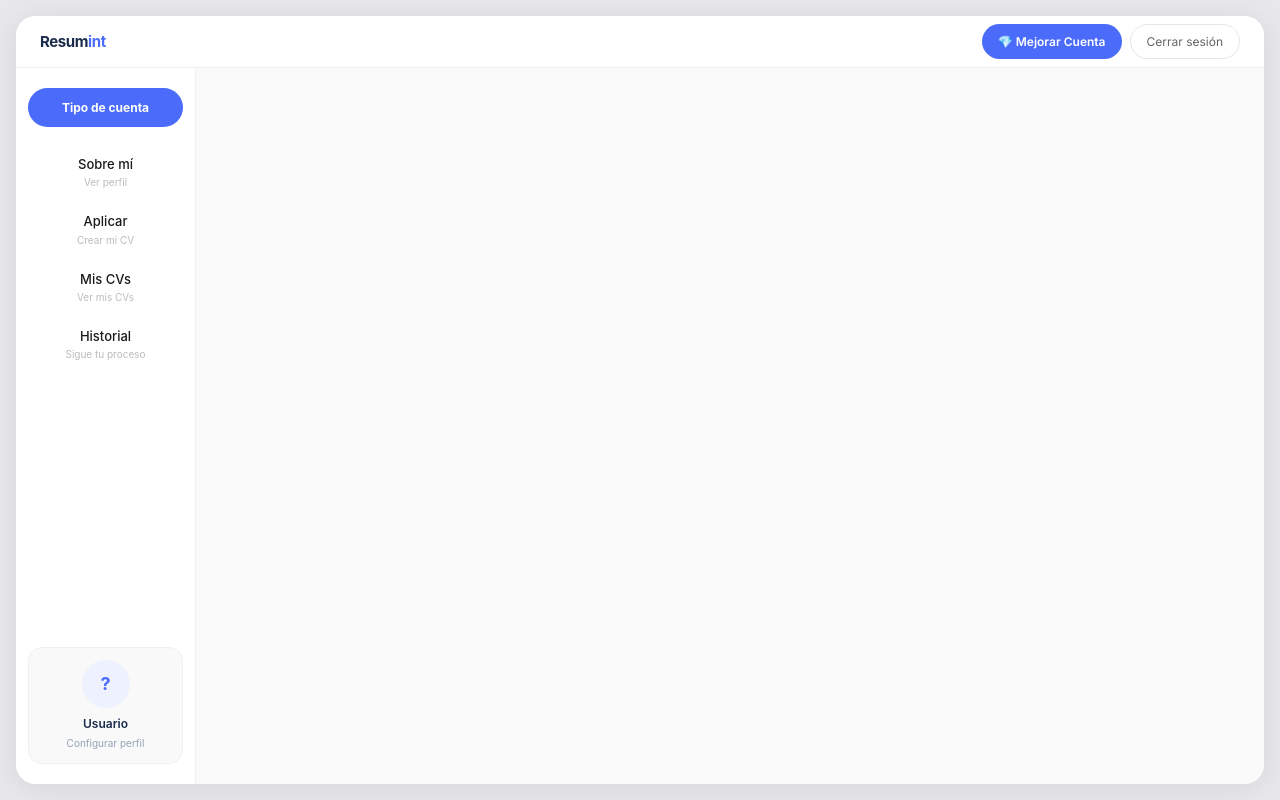
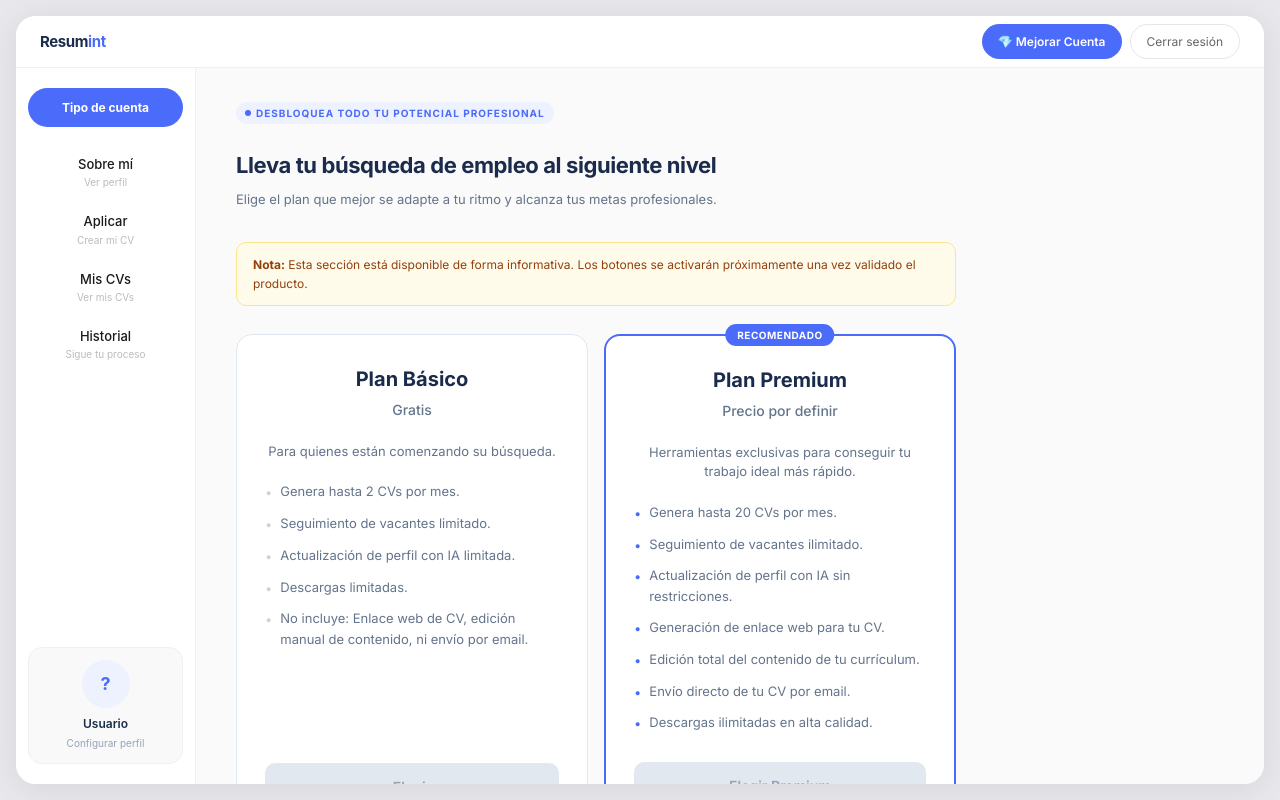
Before and after one commit to abeljoseca/cv-ai-app, a Next.js app: page /app/upgrade in a window 1280 px wide. Built offline with nearby package versions, Linux system fonts and the light colour scheme; no server answers.

Commit message:
feat: boton descargar CV funcional en Mis CVs

```diff
--- a/app/(auth)/register/page.tsx
+++ b/app/(auth)/register/page.tsx
@@ -25,7 +25,7 @@ export default function RegisterPage() {
       return
     }
 
-    router.push('/app/chat')
+    router.push('/app/profile')
   }
 
   function handleKeyDown(e: React.KeyboardEvent) {
--- a/app/(protected)/app/upgrade/page.tsx
+++ b/app/(protected)/app/upgrade/page.tsx
@@ -1,3 +1,97 @@
- export default function UpgradePage() {
-  return <div />
+export default function UpgradePage() {
+  return (
+    <div style={{ fontFamily: "'Inter', sans-serif", maxWidth: '720px' }}>
+
+      {/* Badge */}
+      <div style={{ marginBottom: '24px' }}>
+        <span style={{ display: 'inline-flex', alignItems: 'center', gap: '5px', background: '#EEF2FF', color: '#4B6BFB', fontSize: '10px', fontWeight: 700, letterSpacing: '0.1em', textTransform: 'uppercase', padding: '3px 9px', borderRadius: '20px' }}>
+          <div style={{ width: '6px', height: '6px', borderRadius: '50%', background: '#4B6BFB' }} />
+          Desbloquea todo tu potencial profesional
+        </span>
+      </div>
+
+      <h1 style={{ fontSize: '22px', fontWeight: 700, color: '#1A2B4C', margin: '0 0 6px', letterSpacing: '-0.4px' }}>
+        Lleva tu búsqueda de empleo al siguiente nivel
+      </h1>
+      <p style={{ fontSize: '13px', color: '#64748B', margin: '0 0 32px', lineHeight: 1.6 }}>
+        Elige el plan que mejor se adapte a tu ritmo y alcanza tus metas profesionales.
+      </p>
+
+      {/* Nota de desarrollo */}
+      <div style={{ background: '#FFFBEB', border: '1px solid #FDE68A', borderRadius: '10px', padding: '12px 16px', marginBottom: '28px', fontSize: '12px', color: '#92400E', lineHeight: 1.6 }}>
+        <strong>Nota:</strong> Esta sección está disponible de forma informativa. Los botones se activarán próximamente una vez validado el producto.
+      </div>
+
+      {/* Cards de planes */}
+      <div style={{ display: 'grid', gridTemplateColumns: '1fr 1fr', gap: '16px' }}>
+
+        {/* Plan Básico */}
+        <div style={{ background: '#FFFFFF', border: '1px solid #E2E8F0', borderRadius: '16px', padding: '28px', display: 'flex', flexDirection: 'column' }}>
+          <div style={{ marginBottom: '20px' }}>
+            <h2 style={{ fontSize: '20px', fontWeight: 700, color: '#1A2B4C', margin: '0 0 4px', textAlign: 'center' }}>Plan Básico</h2>
+            <p style={{ fontSize: '14px', color: '#64748B', margin: 0, textAlign: 'center', fontWeight: 500 }}>Gratis</p>
+          </div>
+          <p style={{ fontSize: '13px', color: '#64748B', textAlign: 'center', margin: '0 0 20px', lineHeight: 1.5 }}>
+            Para quienes están comenzando su búsqueda.
+          </p>
+          <ul style={{ listStyle: 'none', padding: 0, margin: '0 0 28px', display: 'flex', flexDirection: 'column', gap: '10px', flex: 1 }}>
+            {[
+              'Genera hasta 2 CVs por mes.',
+              'Seguimiento de vacantes limitado.',
+              'Actualización de perfil con IA limitada.',
+              'Descargas limitadas.',
+              'No incluye: Enlace web de CV, edición manual de contenido, ni envío por email.',
+            ].map((item, i) => (
+              <li key={i} style={{ display: 'flex', alignItems: 'flex-start', gap: '8px', fontSize: '13px', color: '#64748B' }}>
+                <span style={{ color: '#CBD5E1', flexShrink: 0, marginTop: '1px' }}>•</span>
+                {item}
+              </li>
+            ))}
+          </ul>
+          <button
+            disabled
+            style={{ width: '100%', background: '#E2E8F0', color: '#94A3B8', border: 'none', borderRadius: '10px', padding: '13px', fontSize: '14px', fontWeight: 600, cursor: 'not-allowed', fontFamily: 'inherit' }}
+          >
+            Elegir
+          </button>
+        </div>
+
+        {/* Plan Premium */}
+        <div style={{ background: '#FFFFFF', border: '2px solid #4B6BFB', borderRadius: '16px', padding: '28px', display: 'flex', flexDirection: 'column', position: 'relative' }}>
+          <div style={{ position: 'absolute', top: '-12px', left: '50%', transform: 'translateX(-50%)', background: '#4B6BFB', color: '#fff', fontSize: '10px', fontWeight: 700, padding: '3px 12px', borderRadius: '20px', letterSpacing: '0.05em', textTransform: 'uppercase', whiteSpace: 'nowrap' }}>
+            Recomendado
+          </div>
+          <div style={{ marginBottom: '20px' }}>
+            <h2 style={{ fontSize: '20px', fontWeight: 700, color: '#1A2B4C', margin: '0 0 4px', textAlign: 'center' }}>Plan Premium</h2>
+            <p style={{ fontSize: '14px', color: '#64748B', margin: 0, textAlign: 'center', fontWeight: 500 }}>Precio por definir</p>
+          </div>
+          <p style={{ fontSize: '13px', color: '#64748B', textAlign: 'center', margin: '0 0 20px', lineHeight: 1.5 }}>
+            Herramientas exclusivas para conseguir tu trabajo ideal más rápido.
+          </p>
+          <ul style={{ listStyle: 'none', padding: 0, margin: '0 0 28px', display: 'flex', flexDirection: 'column', gap: '10px', flex: 1 }}>
+            {[
+              'Genera hasta 20 CVs por mes.',
+              'Seguimiento de vacantes ilimitado.',
+              'Actualización de perfil con IA sin restricciones.',
+              'Generación de enlace web para tu CV.',
+              'Edición total del contenido de tu currículum.',
+              'Envío directo de tu CV por email.',
+              'Descargas ilimitadas en alta calidad.',
+            ].map((item, i) => (
+              <li key={i} style={{ display: 'flex', alignItems: 'flex-start', gap: '8px', fontSize: '13px', color: '#64748B' }}>
+                <span style={{ color: '#4B6BFB', flexShrink: 0, marginTop: '1px' }}>•</span>
+                {item}
+              </li>
+            ))}
+          </ul>
+          <button
+            disabled
+            style={{ width: '100%', background: '#E2E8F0', color: '#94A3B8', border: 'none', borderRadius: '10px', padding: '13px', fontSize: '14px', fontWeight: 600, cursor: 'not-allowed', fontFamily: 'inherit' }}
+          >
+            Elegir Premium
+          </button>
+        </div>
+      </div>
+    </div>
+  )
 }
```
Also changed, not shown: app/(protected)/app/cvs/page.tsx (+51 -18 lines).
